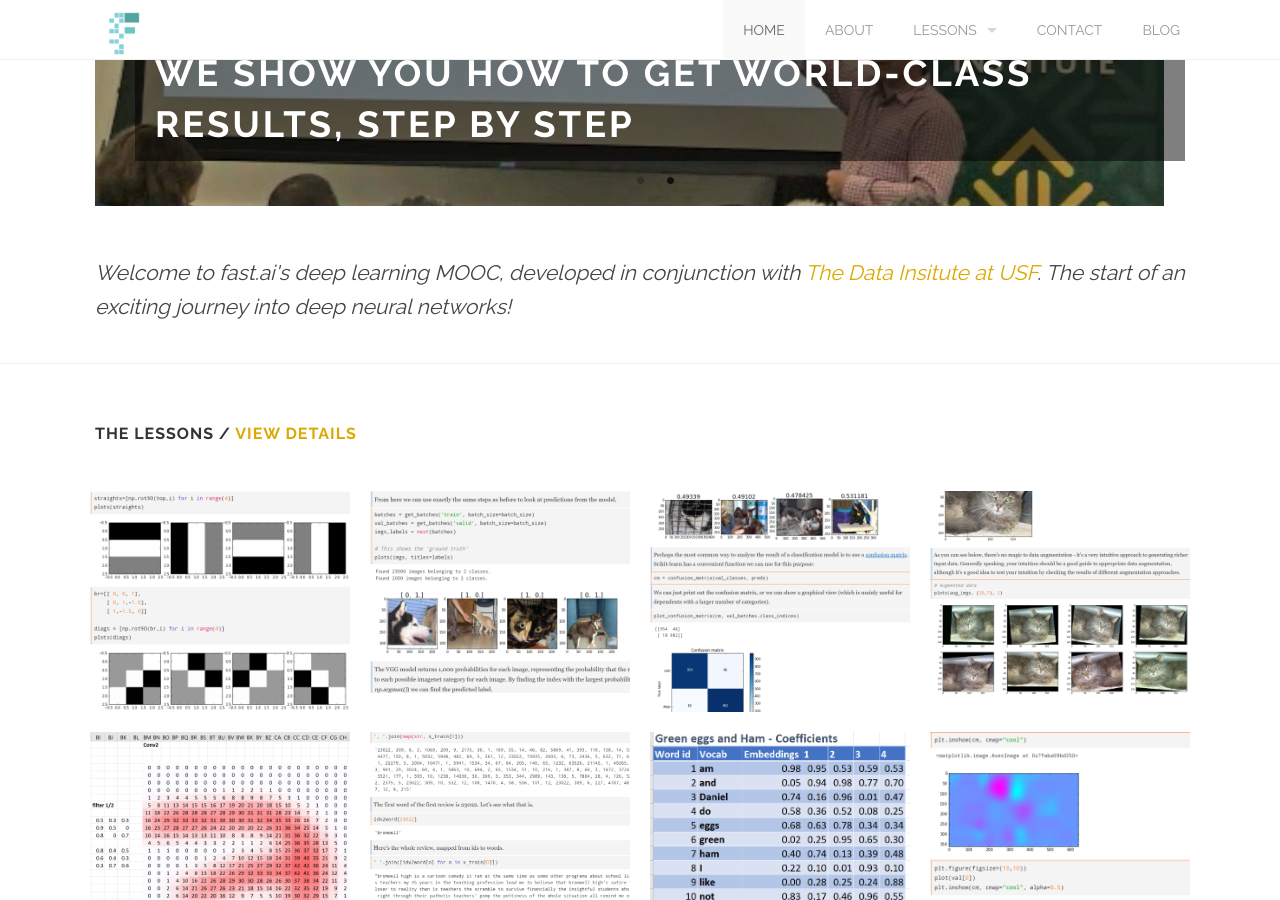
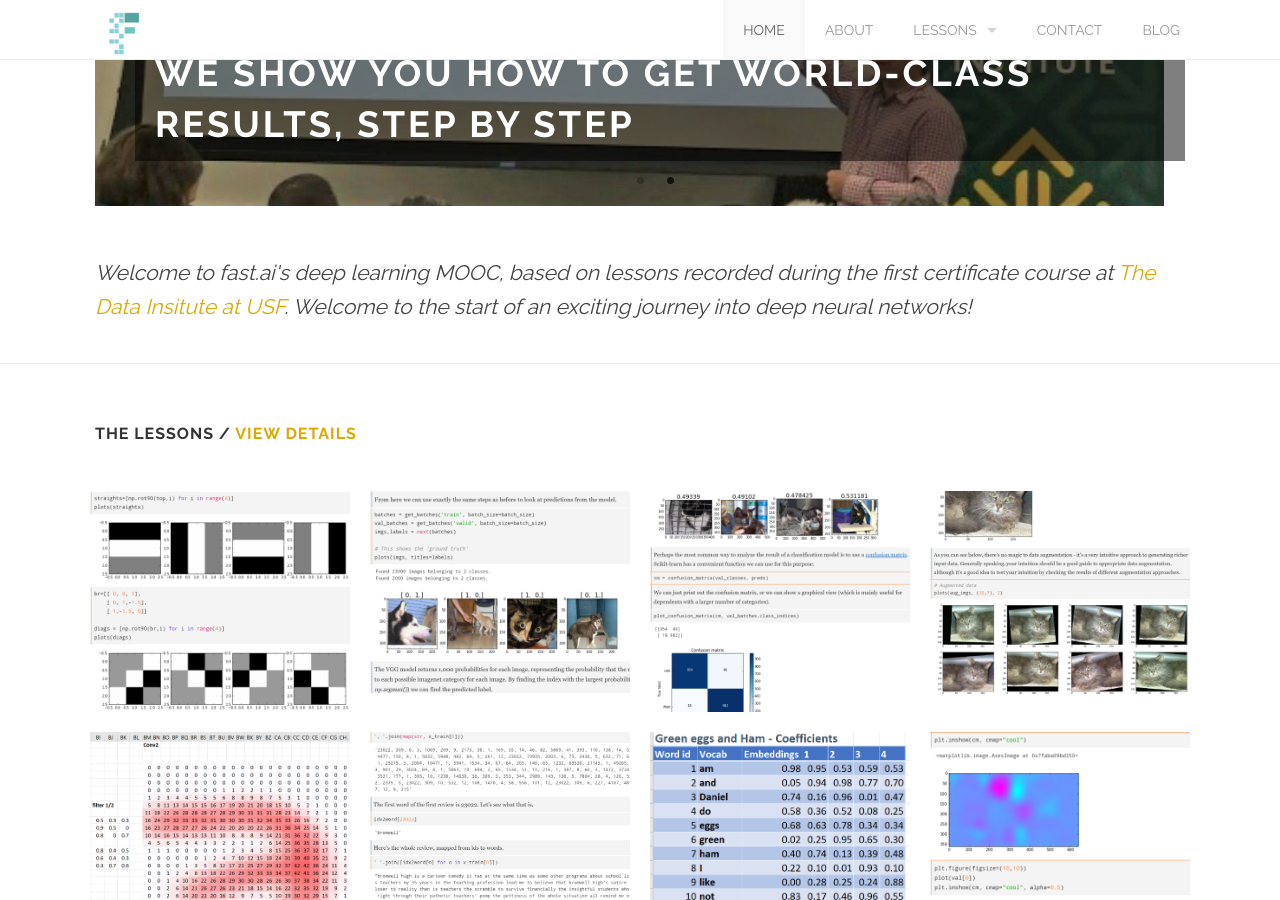
Before and after one commit to fastai/dlcert2, a Jekyll site: the page built from docs/index.html, in a window 1280 px wide and 900 px high, scrolled down 479 px. Built offline with Jekyll 4.4.1, drawn with Linux system fonts in a browser that asks for light colours.

Commit message:
update blog

```diff
--- a/docs/index.html
+++ b/docs/index.html
@@ -114,7 +114,7 @@
   <div class='row'>
     <div class='large-12 columns'>
       <p style='font-size: 1.5rem; font-style: italic;'>
-      Welcome to fast.ai's deep learning MOOC, developed in conjunction with <a href="https://www.usfca.edu/data-institute/">The Data Insitute at USF</a>. The start of an exciting journey into deep neural networks!
+      Welcome to fast.ai's deep learning MOOC, based on lessons recorded during the first certificate course at <a href="https://www.usfca.edu/data-institute/">The Data Insitute at USF</a>. Welcome to the start of an exciting journey into deep neural networks!
       </p>
     </div>
   </div>
@@ -124,9 +124,7 @@
 <div class='row'>
   <div class='large-12 columns'>
     <h3>
-      The lessons
-      /
-      <a href='portfolio.html'>View details</a>
+      The lessons / <a href='portfolio.html'>View details</a>
     </h3>
     <div class='spacing'></div>
   </div>
@@ -136,7 +134,7 @@
         <li class='{{work.class}}'>
           <a href='portfolio-item.html'>
             <img alt="" src="{{work.image}}" />
-            <div class='overlay' style='background: rgba(143, 221, 115, 0.8);'>
+            <div class='overlay' style='background: rgba(64, 142, 35, 0.8);'>
               <div class='thumb-info'>
                 <h3>{{work.title}}</h3>
                 <p>{{work.desc}}</p>
```
